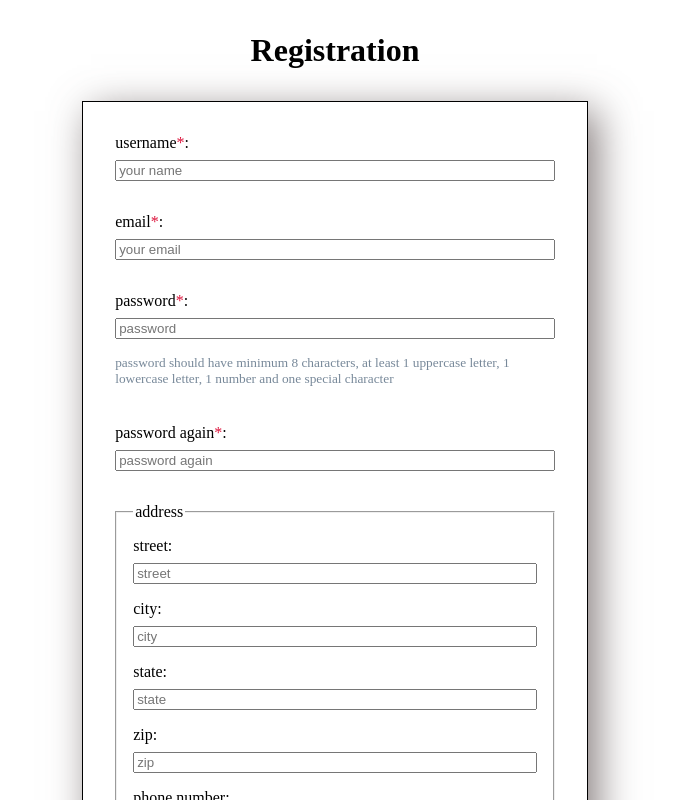
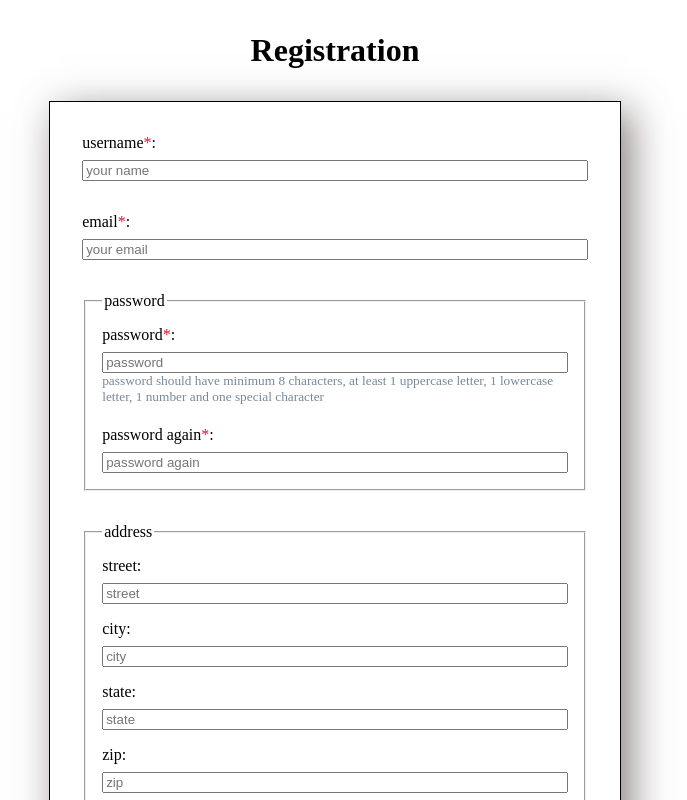
Before and after one commit to WeszeRita/reactive-form-registration, an Angular app in the folder reactive-form-registration/: page / in a window 1280 px wide. Shown: the top 800 px of the page, without its empty margins (305-992 px from the left). Built offline with nearby package versions, Linux system fonts and the light colour scheme.

Commit message:
reg form

```diff
--- a/reactive-form-registration/src/app/app.component.css
+++ b/reactive-form-registration/src/app/app.component.css
@@ -1,8 +1,3 @@
-* {
-  box-sizing: border-box;
-  margin: 0;
-}
-
 .title {
   margin: 2rem auto;
   width: fit-content;
--- a/reactive-form-registration/src/app/app.component.html
+++ b/reactive-form-registration/src/app/app.component.html
@@ -4,8 +4,9 @@
 
   <label class="inputField">
     <span>username<span class="required"></span>:</span>
+
     <input
-      [class.error]="registrationForm.get('username').invalid && registrationForm.get('username').touched"
+      [class.error]="usernameControl.invalid && usernameControl.touched"
       formControlName="username"
       placeholder="your name"
       type="text">
@@ -13,34 +14,39 @@
 
   <label class="inputField">
     <span>email<span class="required"></span>:</span>
+
     <input
-      [class.error]="registrationForm.get('email').invalid && registrationForm.get('email').touched"
+      [class.error]="emailControl.invalid && emailControl.touched"
       formControlName="email"
       placeholder="your email"
       type="text">
   </label>
 
+  <fieldset class="fieldset" formGroupName="credentials">
+    <legend>password</legend>
+
     <label class="inputField">
       <span>password<span class="required"></span>:</span>
+
       <input
-      [class.error]="registrationForm.get('password').invalid && registrationForm.get('password').touched"
+        [class.error]="passwordControl.invalid && passwordControl.touched"
         formControlName="password"
         placeholder="password"
-      type="password"
-      autocomplete="false">
+        type="password">
     </label>
 
     <span class="password-requirements">password should have minimum 8 characters, at least 1 uppercase letter, 1 lowercase letter, 1 number and one special character</span>
 
     <label class="inputField">
       <span>password again<span class="required"></span>:</span>
+
       <input
-      [class.error]="registrationForm.get('confirmPassword').invalid && registrationForm.get('confirmPassword').touched"
+        [class.error]="confirmPasswordControl.invalid && confirmPasswordControl.touched"
         formControlName="confirmPassword"
         placeholder="password again"
-      type="password"
-      autocomplete="false">
+        type="password">
     </label>
+  </fieldset>
 
   <fieldset class="fieldset" formGroupName="address">
     <legend>address</legend>
@@ -59,7 +65,7 @@
 
     <label class="inputField">zip:
       <input
-        [class.error]="registrationForm.get('address.zip').invalid && registrationForm.get('address.zip').touched"
+        [class.error]="zipControl.invalid && zipControl.touched"
         formControlName="zip"
         placeholder="zip"
         type="number">
@@ -69,9 +75,10 @@
       <label class="inputField">phone number:
         <div class="phone">
           <span>+36</span>
+
           <input
-            [class.error]="registrationForm.get('address.phoneNumber').invalid && registrationForm.get('address.phoneNumber').touched"
             class="phoneField"
+            [class.error]="phoneNumberControl.invalid && phoneNumberControl.touched"
             formControlName="phoneNumber"
             placeholder="phone number"
             type="number">
--- a/reactive-form-registration/src/app/app.component.ts
+++ b/reactive-form-registration/src/app/app.component.ts
@@ -1,10 +1,5 @@
-import { Component, OnInit} from '@angular/core';
-import {
-  AbstractControl,
-  FormBuilder,
-  FormGroup,
-  Validators
-} from '@angular/forms';
+import { Component, OnInit } from '@angular/core';
+import { AbstractControl, FormBuilder, FormGroup, Validators } from '@angular/forms';
 
 @Component({
   selector: 'app-root',
@@ -13,31 +8,63 @@ import {
 })
 export class AppComponent implements OnInit {
   registrationForm: FormGroup;
+  private readonly passwordRegEx = '^(?=.*[a-z])(?=.*[A-Z])(?=.*\\d)(?=.*[@$!%*?&])[A-Za-z\\d@$!%*?&]{8,}$';
+  private readonly phoneRegEx = '^[1-9][0-9]{8}$';
 
-  constructor(private formBuilder: FormBuilder) {}
+  get usernameControl(): AbstractControl<string> {
+    return this.registrationForm.get('username');
+  }
+
+  get emailControl(): AbstractControl<string> {
+    return this.registrationForm.get('email');
+  }
+
+  get passwordControl(): AbstractControl<string> {
+    return this.registrationForm.get('credentials.password');
+  }
+
+  get confirmPasswordControl(): AbstractControl<string> {
+    return this.registrationForm.get('credentials.confirmPassword');
+  }
+
+  get zipControl(): AbstractControl<string> {
+    return this.registrationForm.get('address.zip');
+  }
+
+  get phoneNumberControl(): AbstractControl<string> {
+    return this.registrationForm.get('address.phoneNumber');
+  }
+
+  constructor(private formBuilder: FormBuilder) {
+  }
 
   ngOnInit() {
     this.registrationForm = this.formBuilder.group({
       username: [null, Validators.required],
       email: [null, [Validators.required, Validators.email]],
-      password: [null, [Validators.required, Validators.pattern('^(?=.*[a-z])(?=.*[A-Z])(?=.*\\d)(?=.*[@$!%*?&])[A-Za-z\\d@$!%*?&]{8,}$')]],
-      confirmPassword: [null, Validators.required],
+      credentials: this.formBuilder.group({
+          password: [null, [Validators.required, Validators.pattern(this.passwordRegEx)]],
+          confirmPassword: [null],
+        },
+        {
+          validators: this.passwordMatchValidator
+        }),
       address: this.formBuilder.group({
         street: [null],
         city: [null],
         state: [null],
         zip: [null, [Validators.min(1011), Validators.max(9985)]],
-        phoneNumber: [null, Validators.pattern('^[1-9][0-9]{8}$')],
+        phoneNumber: [null, Validators.pattern(this.phoneRegEx)],
       }),
-    })
+    });
   }
 
   passwordMatchValidator(control: AbstractControl) {
-    const password = control.get('password').value;
-    const confirmPassword = control.get('confirmPassword').value;
+    const password = control.get('password');
+    const confirmPassword = control.get('confirmPassword');
 
-    if (password !== confirmPassword) {
-      confirmPassword.setErrors({ passwordMismatchError: true })
+    if (password.value !== confirmPassword.value) {
+      confirmPassword.setErrors({ passwordMismatchError: true });
     }
   };
 
```
Lines whose indentation alone changed are shown as unchanged.
